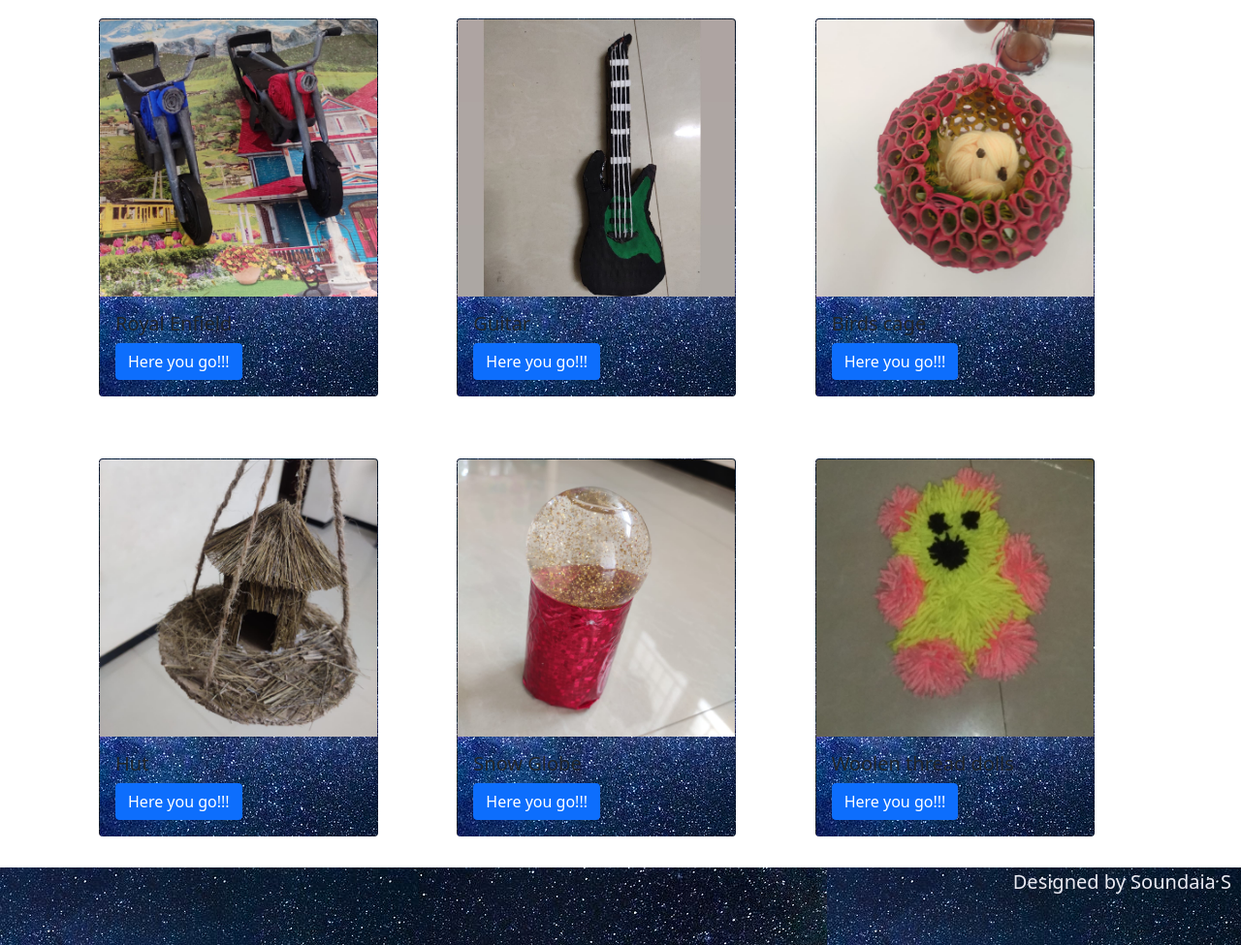
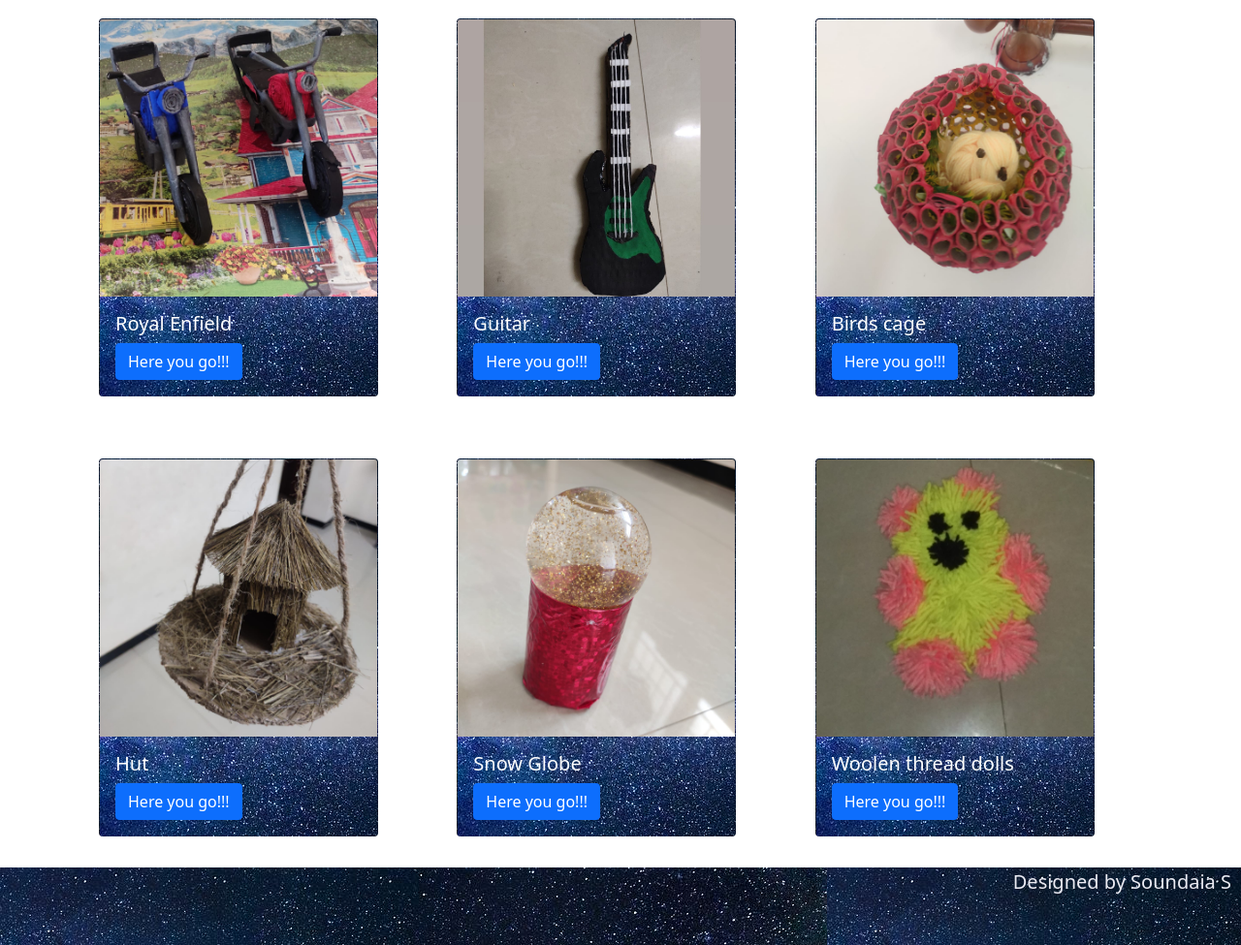
Before and after one commit to Soundaria/Soundaria, a plain HTML site: page index.html in a window 1280 px wide. Shown: the part 877-1852 px from the top of the page at 97% size. Drawn offline with nearby package versions, Linux system fonts and the light colour scheme.

Commit message:
final update

```diff
--- a/index.html
+++ b/index.html
@@ -6,7 +6,7 @@
     <meta name="viewport" content="width=device-width, initial-scale=1.0">
     <title>My page</title>
     <link href="https://cdn.jsdelivr.net/npm/bootstrap@5.0.0/dist/css/bootstrap.min.css" rel="stylesheet" integrity="sha384-wEmeIV1mKuiNpC+IOBjI7aAzPcEZeedi5yW5f2yOq55WWLwNGmvvx4Um1vskeMj0" crossorigin="anonymous">
-    <link rel="icon" href="" type="image/gif" sizes="16x16">
+    <link rel="icon" href="teddy.jpeg" type="image/gif" sizes="16x16">
     <style>
       h1{
           text-align: center;
@@ -89,7 +89,7 @@
           <div class="card" style="width: 18rem; background-image: url(Bg.jpg); ">
             <img src="RE.jpeg" class="card-img-top" >
               <div class="card-body">
-                <h5 class="card-title">Royal Enfield</h5>
+                <h5 class="card-title text-white ">Royal Enfield</h5>
                 <a href="https://www.youtube.com/watch?v=nOY-HUPRJYE" class="btn btn-primary">Here you go!!!</a>
               </div>
             </div>
@@ -98,7 +98,7 @@
           <div class="card" style="width: 18rem; background-image: url(Bg.jpg);">
             <img src="Guitar.jpeg" class="card-img-top" >
             <div class="card-body">
-              <h5 class="card-title">Guitar</h5>
+              <h5 class="card-title text-white ">Guitar</h5>
               <a href="https://youtu.be/KY-qDWFQ-K0" class="btn btn-primary">Here you go!!!</a>
             </div>
           </div>
@@ -107,7 +107,7 @@
           <div class="card" style="width: 18rem; background-image: url(Bg.jpg);">
             <img src="cage.jpeg" class="card-img-top" >
             <div class="card-body">
-              <h5 class="card-title">Birds cage</h5>
+              <h5 class="card-title text-white ">Birds cage</h5>
               <a href="https://youtu.be/63WRnDROorU" class="btn btn-primary">Here you go!!!</a>
             </div>
           </div>
@@ -118,7 +118,7 @@
           <div class="card" style="width: 18rem; background-image: url(Bg.jpg);">
             <img src="hut.jpeg" class="card-img-top" >
             <div class="card-body">
-              <h5 class="card-title">Hut</h5>
+              <h5 class="card-title text-white ">Hut</h5>
               <a href="https://youtu.be/33MRRdxywfM" class="btn btn-primary">Here you go!!!</a>
             </div>
           </div>
@@ -127,16 +127,16 @@
           <div class="card" style="width: 18rem; background-image: url(Bg.jpg);">
             <img src="snow globe.jpeg" class="card-img-top" >
             <div class="card-body">
-              <h5 class="card-title">Snow Globe</h5>
+              <h5 class="card-title text-white ">Snow Globe</h5>
               <a href="https://youtu.be/fyCew79Ty9s" class="btn btn-primary">Here you go!!!</a>
             </div>
           </div>
         </div>
         <div class="col p-3">
           <div class="card" style="width: 18rem; background-image: url(Bg.jpg);">
-            <img src="doll.jpeg" class="card-img-top" >
+            <img src="doll.jpeg " class="card-img-top" >
             <div class="card-body">
-              <h5 class="card-title">Woolen thread dolls</h5>
+              <h5 class="card-title text-white ">Woolen thread dolls</h5>
               <a href="https://youtu.be/aTtn-ZYiNQU" class="btn btn-primary">Here you go!!!</a>
             </div>
           </div>
```
